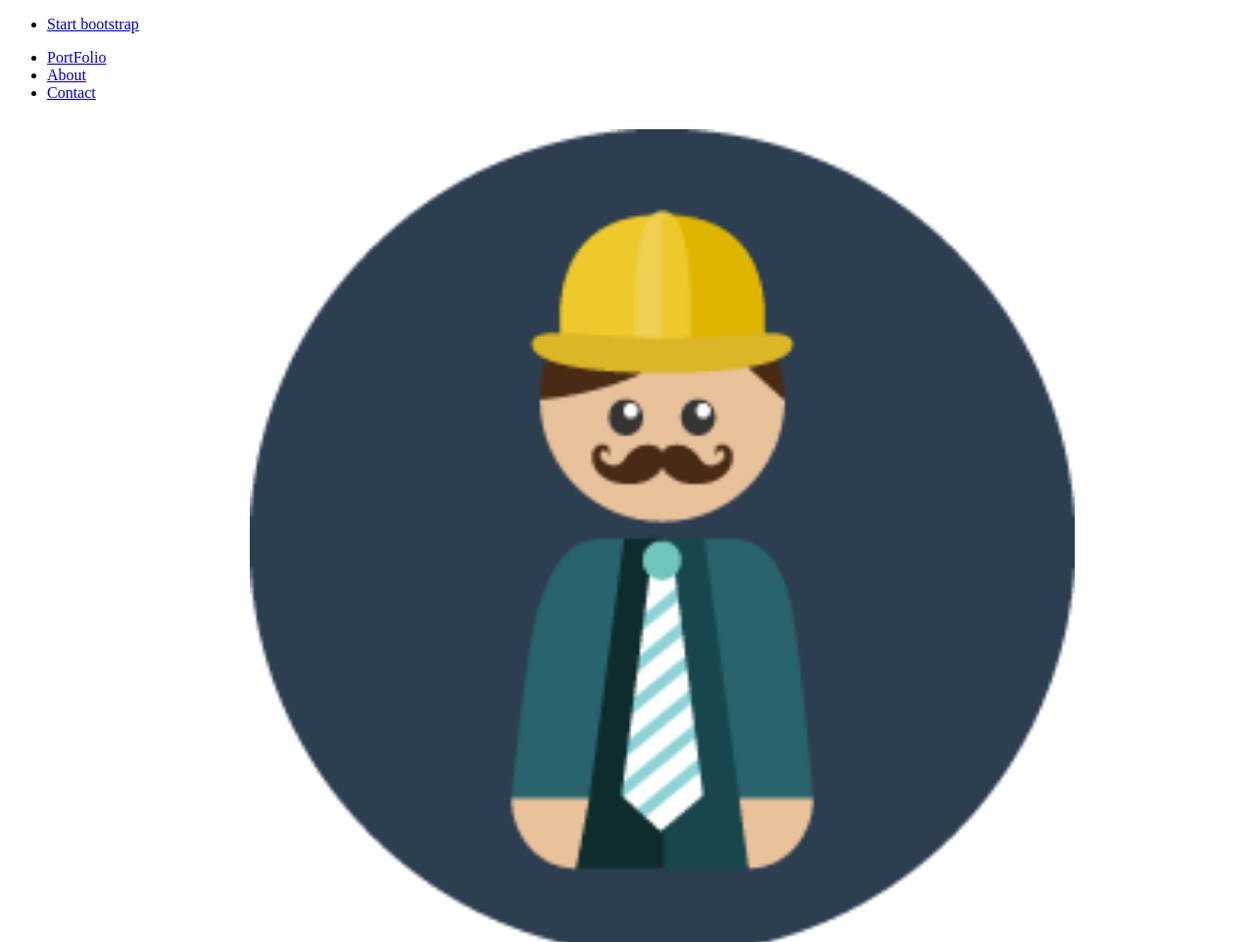
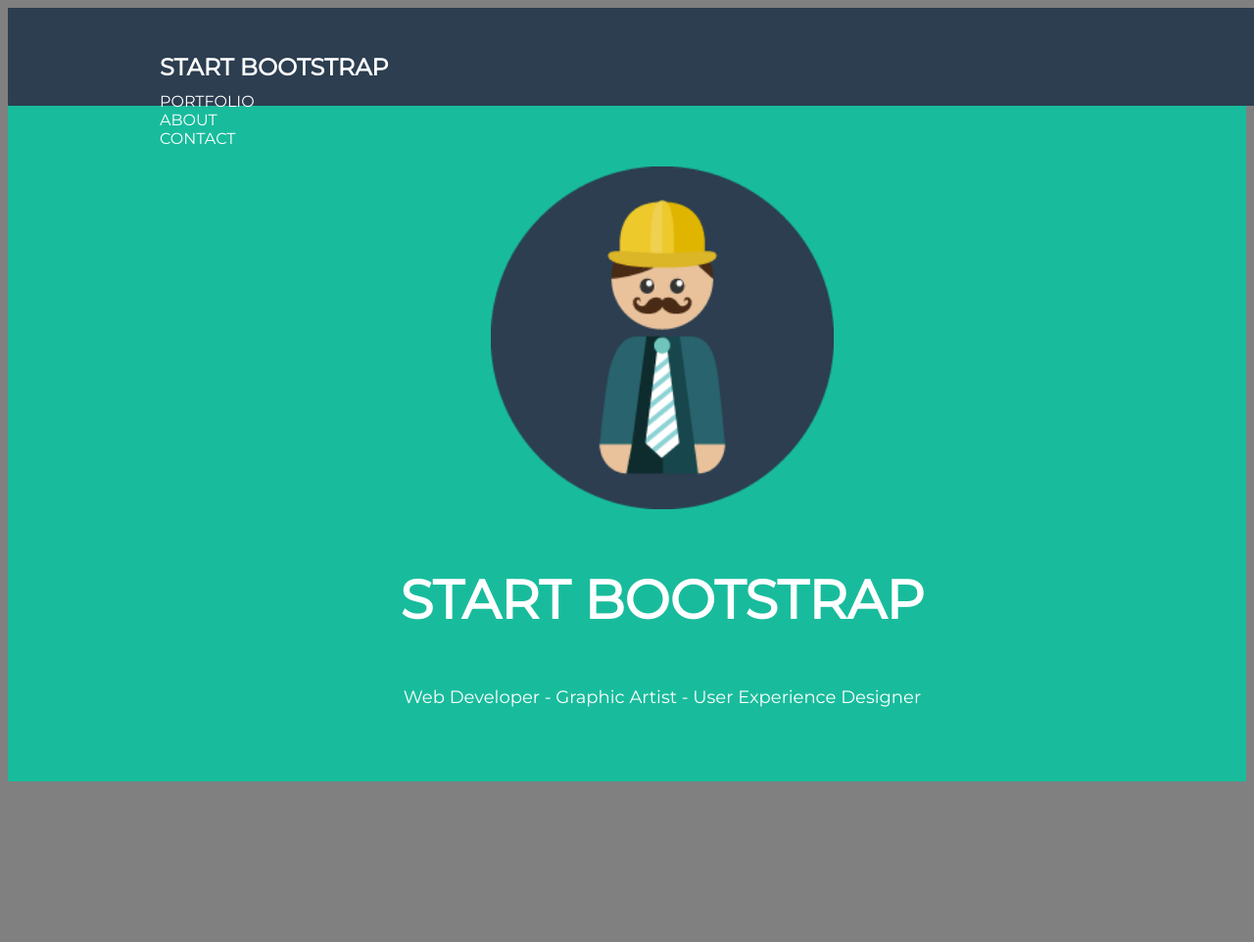
Before and after one commit to OrietaToro13/Freelancer-Laboratoria, a plain HTML site: page index.html in a window 1280 px wide. Shown: the top 962 px of the page at 98% size. After the commit the page ends 806 px from the top, so only its background shows below. Drawn offline with Linux system fonts and the light colour scheme.

Commit message:
detalles y js

```diff
--- a/css/main.css
+++ b/css/main.css
@@ -1,3 +1,80 @@
 /*
+
  * Estilos de tu proyecto
+
  */
+body {
+font-family: 'Montserrat', sans-serif;
+background-color: gray;
+}
+/*header*/
+header {
+position: fixed;
+z-index: 1;
+background-color: #2C3E50;
+width: 100%;
+height: 100px;
+color: white;
+}
+a{
+color: white;
+text-decoration: none;
+padding: 35px;
+}
+ul, li{
+list-style: none;
+display: inline-block;
+}
+header ul li a:hover {
+background-color: #18bc9c;
+}
+input {
+border-style: none;
+color: #999;
+}
+.izquierdo {
+position: absolute;
+top: 0;
+left: 0;
+height: auto;
+margin-left: 80px;
+margin-top: 30px;
+}
+.derecho {
+position: absolute;
+top: 0;
+right: 0;
+margin-right: 80px;
+margin-top: 40px;
+}
+.text-uppercase {
+text-transform:uppercase;
+}
+.titular {
+font-size: 24px;
+font-weight: bolder;
+}
+.titular02 {
+font-size: 13px;
+font-weight: bolder;
+margin-right: 10px;
+}
+/* segunda seccion */
+.start {
+padding-top: 150px;
+background-color: #18bc9c;
+height: 640px;
+width: 100%;
+}
+.text-start01 {
+color: white;
+font-weight: bolder;
+font-size: 55px;
+}
+.text-start02 {
+color: white;
+font-size: 18px;
+}
+.img-start {
+max-width: 350px;
+}
--- a/js/app.js
+++ b/js/app.js
@@ -1,3 +1,3 @@
 /*
  * Archivo principal de JS
- */
+ */incompleto
```
